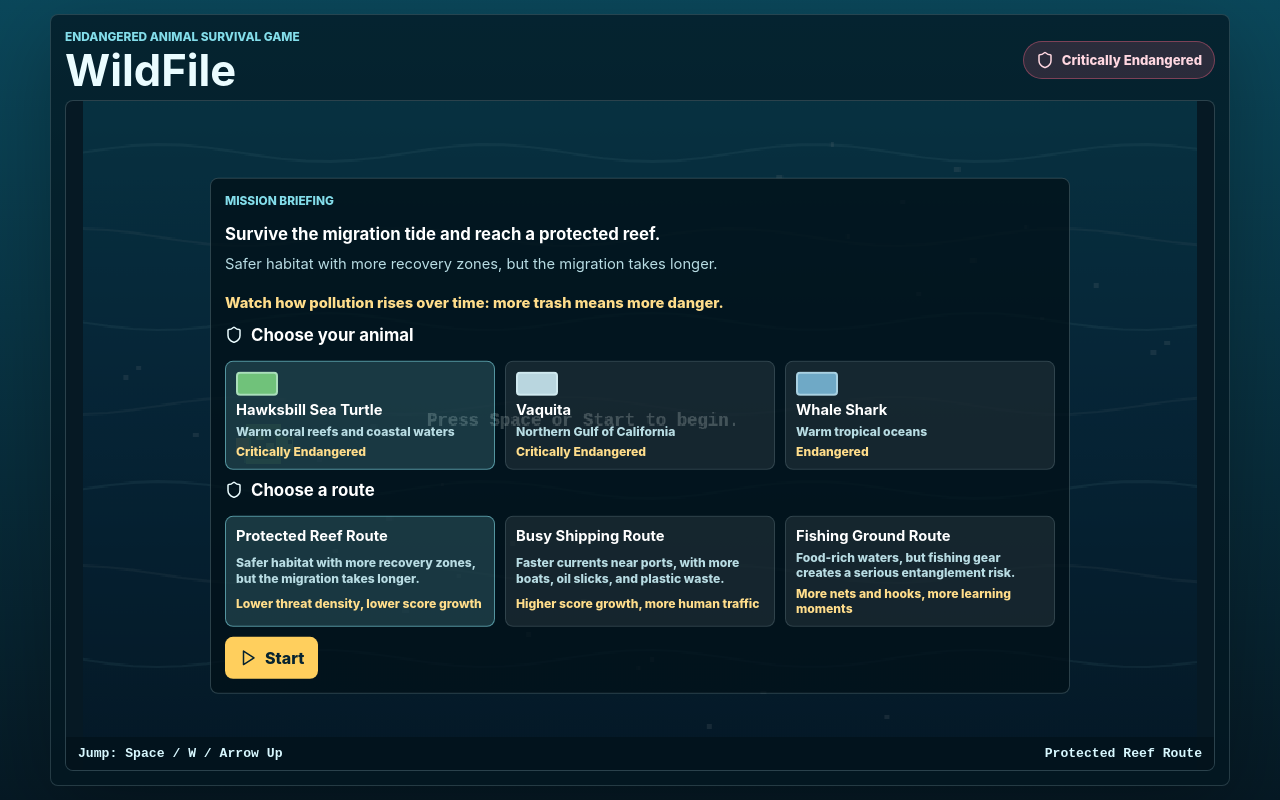
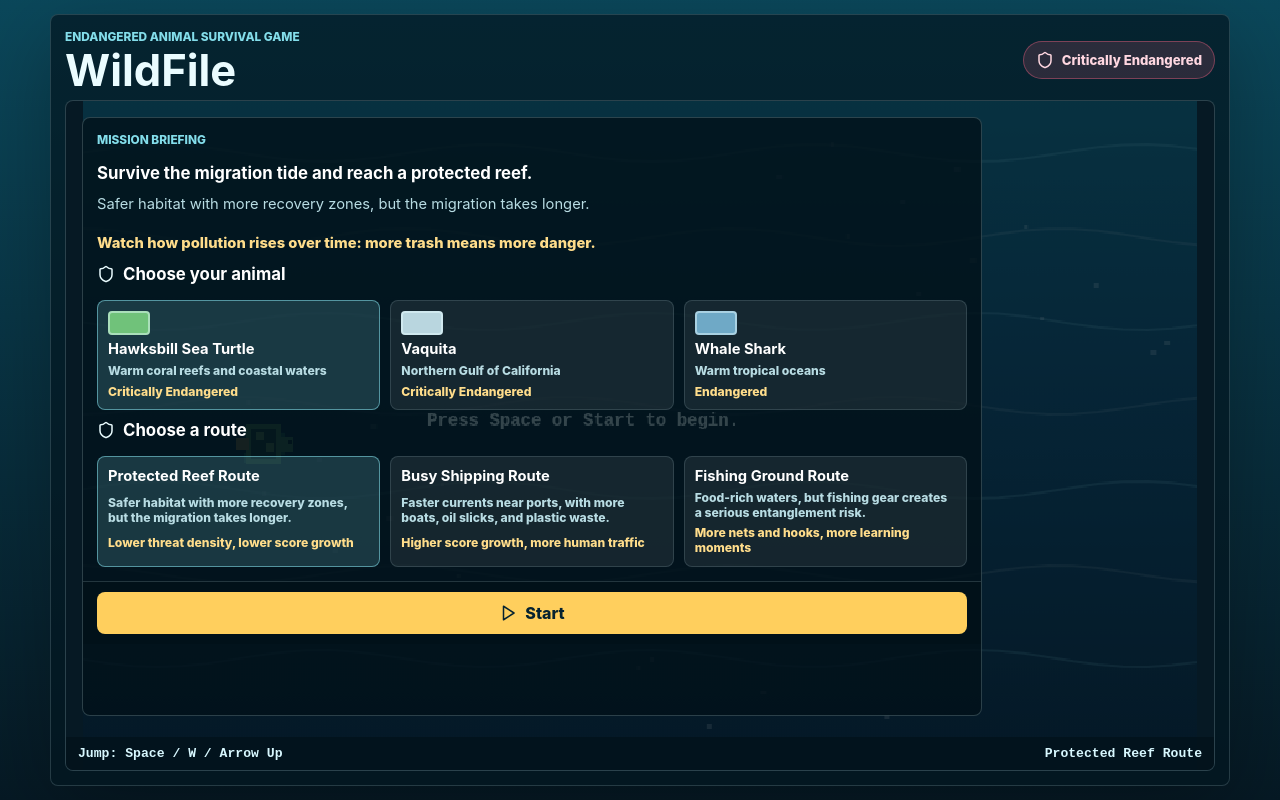
Before and after one commit to serenequacked/animal-hack-26, a React (Vite) app: page / in a window 1280 px wide. Built offline with nearby package versions, Linux system fonts and the light colour scheme.

Commit message:
Constrain embedded menu scrolling

```diff
--- a/src/App.tsx
+++ b/src/App.tsx
@@ -720,6 +720,7 @@ export function App() {
           <canvas ref={canvasRef} width={CANVAS_WIDTH} height={CANVAS_HEIGHT} aria-label="A pixel sea turtle swimming through ocean obstacles." />
           {gameState !== "playing" && (
             <div className="mission-overlay">
+              <div className="mission-scroll">
                 <p className="eyebrow">Mission briefing</p>
                 <h2>{animals[selectedAnimal].mission}</h2>
                 <p>{routes[selectedRoute].description}</p>
@@ -779,11 +780,14 @@ export function App() {
                     <p>Learned: {runSummary.lessons.join(", ")}</p>
                   </section>
                 )}
+              </div>
 
+              <div className="overlay-footer">
                 <button type="button" className="primary overlay-start" onClick={resetGame}>
                   {gameState === "ended" ? <RotateCcw size={18} /> : <Play size={18} />}
                   {gameState === "ended" ? "Try Again" : "Start"}
                 </button>
+              </div>
             </div>
           )}
           <div className="controls-strip">
--- a/src/styles.css
+++ b/src/styles.css
@@ -245,17 +245,16 @@ canvas {
   background: rgba(2, 17, 25, 0.78);
   border: 1px solid rgba(208, 248, 255, 0.2);
   border-radius: 8px;
-  display: grid;
-  gap: 10px;
-  left: 50%;
-  max-height: calc(100% - 58px);
-  max-width: min(860px, calc(100% - 32px));
-  overflow-y: auto;
-  padding: 14px;
+  bottom: 54px;
+  display: flex;
+  flex-direction: column;
+  left: 16px;
+  max-width: 900px;
+  overflow: hidden;
+  padding: 0;
   position: absolute;
-  top: 50%;
-  transform: translate(-50%, -50%);
-  width: 100%;
+  right: 16px;
+  top: 16px;
 }
 
 .mission-overlay h2 {
@@ -263,12 +262,41 @@ canvas {
   font-size: 1.05rem;
 }
 
+.mission-scroll {
+  display: grid;
+  gap: 10px;
+  min-height: 0;
+  overflow-y: auto;
+  overscroll-behavior: contain;
+  padding: 14px;
+}
+
+.mission-scroll::-webkit-scrollbar {
+  width: 10px;
+}
+
+.mission-scroll::-webkit-scrollbar-thumb {
+  background: rgba(131, 221, 234, 0.42);
+  border-radius: 999px;
+}
+
 .overlay-section {
   display: grid;
   gap: 8px;
 }
 
-.overlay-start,
+.overlay-footer {
+  background: rgba(2, 17, 25, 0.9);
+  border-top: 1px solid rgba(208, 248, 255, 0.16);
+  display: flex;
+  flex: 0 0 auto;
+  padding: 10px 14px;
+}
+
+.overlay-start {
+  width: 100%;
+}
+
 .compact-action {
   width: fit-content;
 }
```
Lines whose indentation alone changed are shown as unchanged.
